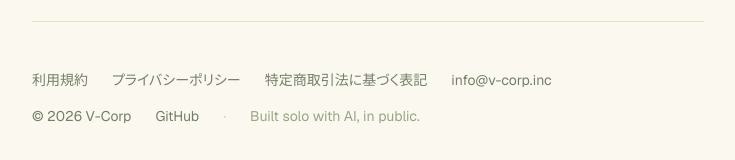
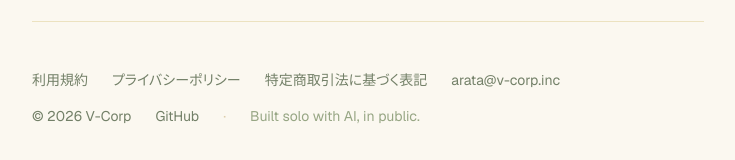
Before and after one commit to vcorp-endoarata/virtual-corporation, a Next.js app: page / in a window 1280 px wide. Shown: the part 1718-1878 px from the top of the page, without its empty margins (272-1007 px from the left). Built offline with nearby package versions, Linux system fonts and the light colour scheme.

Commit message:
事業用メール: info@v-corp.inc → arata@v-corp.inc (Studio LP footer)

```diff
--- a/app/page.tsx
+++ b/app/page.tsx
@@ -105,7 +105,7 @@ export default function Home() {
             <a href="/legal/terms" className="hover:text-sage-800 transition-colors">利用規約</a>
             <a href="/legal/privacy" className="hover:text-sage-800 transition-colors">プライバシーポリシー</a>
             <a href="/legal/tokushoho" className="hover:text-sage-800 transition-colors">特定商取引法に基づく表記</a>
-            <a href="mailto:info@v-corp.inc" className="hover:text-sage-800 transition-colors">info@v-corp.inc</a>
+            <a href="mailto:arata@v-corp.inc" className="hover:text-sage-800 transition-colors">arata@v-corp.inc</a>
           </div>
           <div className="flex flex-wrap items-center gap-x-6 gap-y-2">
             <span>© 2026 V-Corp</span>
```
